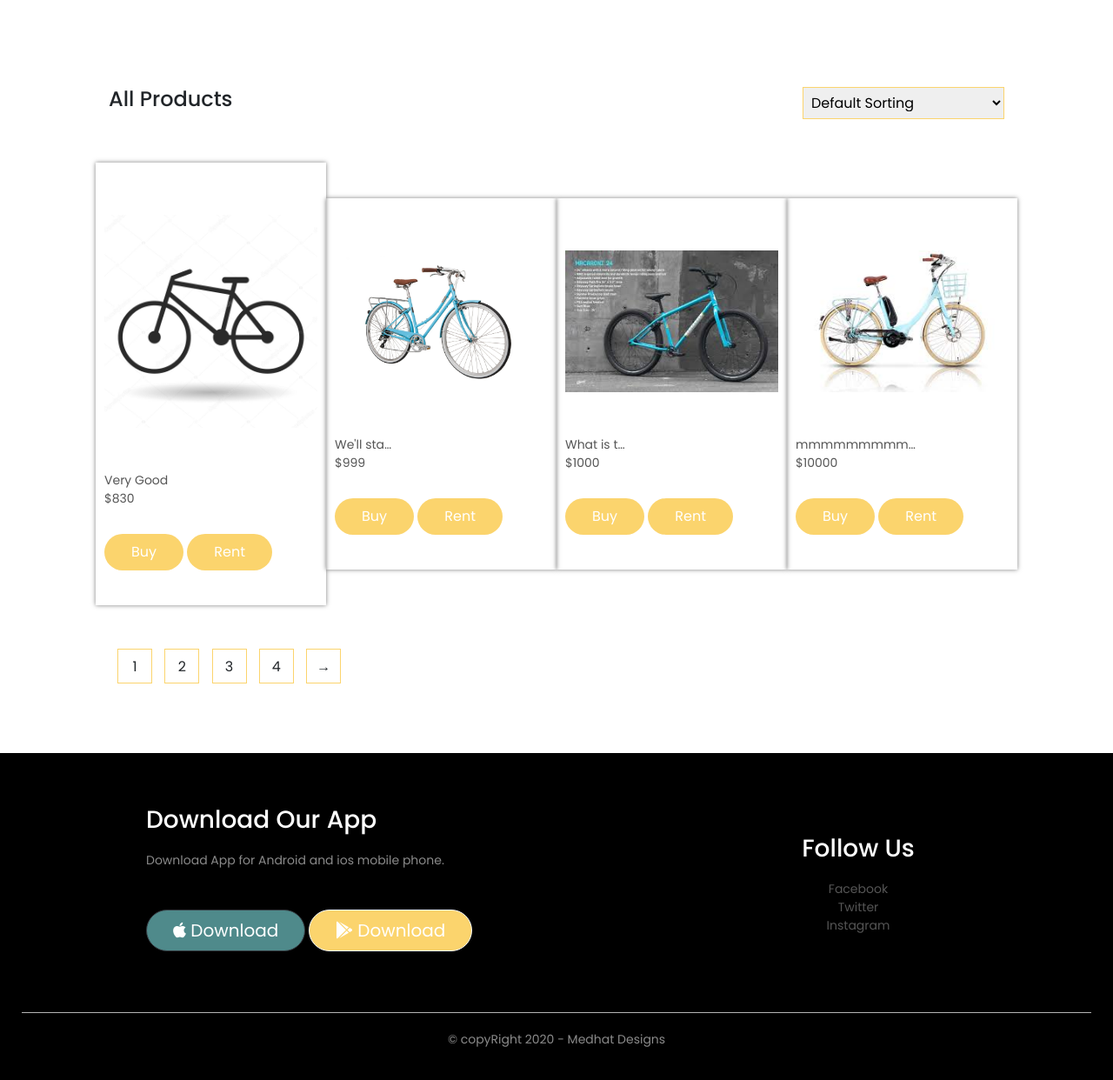
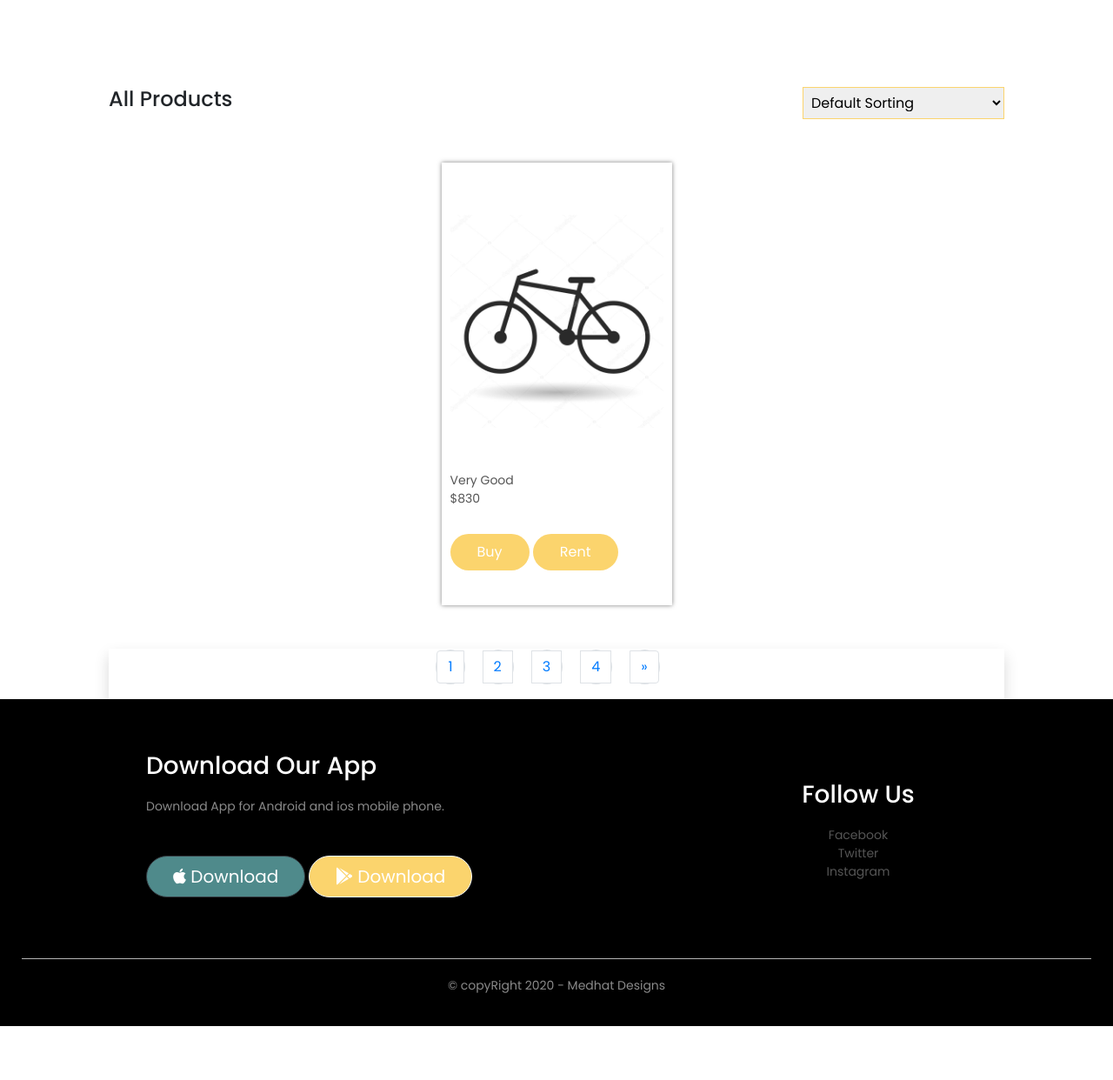
Before and after one commit to nabil-mokhtar/BikesSolution, a Django app: page /product in a window 1280 px wide. Shown: the part 151-1393 px from the top of the page at 87% size. After the commit the page ends 1331 px from the top, so only its background shows below. Run offline with Django 3.2, Linux system fonts and the light colour scheme; data comes from the database, SQL or seed files in the repository; some libraries are stand-ins or nearby versions; some web fonts are replaced.

Commit message:
pagination

```diff
--- a/Products/templates/Products/Buy_1.html
+++ b/Products/templates/Products/Buy_1.html
@@ -28,13 +28,27 @@
 
     </div>
 
-    <div class="page-btn">
-        <span>1</span>
-        <span>2</span>
-        <span>3</span>
-        <span>4</span>
-        <span>&#8594;</span>
-    </div>
+    {% if products.has_other_pages %}
+    <nav
+        class="text-center border rounded-0 border-white shadow d-flex d-sm-flex d-md-flex d-lg-flex justify-content-center align-items-center justify-content-sm-center align-items-sm-center justify-content-md-center align-items-md-center justify-content-lg-center align-items-lg-center">
+        <ul class="pagination">
+            {% if products.has_previous %}
+            <li
+                class="page-item text-center border rounded-circle d-lg-flex justify-content-lg-center align-items-lg-center">
+                <a class="page-link" href="?page={{products.previous_page_number}}" aria-label="Previous"><span
+                        aria-hidden="true">«</span></a></li>
+            {% endif %}
+            {% for i in products.paginator.page_range %}
+            <li class="page-item border rounded-circle"><a class="page-link" href="?page={{i}}">{{i}}</a></li>
+            {% endfor %}
+            {% if products.has_next %}
+            <li class="page-item border rounded-circle"><a class="page-link" href="?page={{products.next_page_number}}"
+                    aria-label="Next"><span aria-hidden="true">»</span></a></li>
+            {% endif %}
+        </ul>
+    </nav>
+    {% endif %}
+
 </div>
 
 {% endblock content %}
--- a/Products/views.py
+++ b/Products/views.py
@@ -111,11 +111,11 @@ def Product_list(request):
     #     search_term = request.GET['search']
     #     Product_list = Product_list.filter(model__icontains=search_term)
 
-    # paginator = Paginator(Product_list, 1)
-    # page_number = request.GET.get('page')
-    # page_obj = paginator.get_page(page_number)
+    paginator = Paginator(Product_list, 1)
+    page_number = request.GET.get('page')
+    page_obj = paginator.get_page(page_number)
     context = {
-        'products': Product_list,
+        'products': page_obj,
         'service': service,
         # 'search_term': search_term,
     }
```
